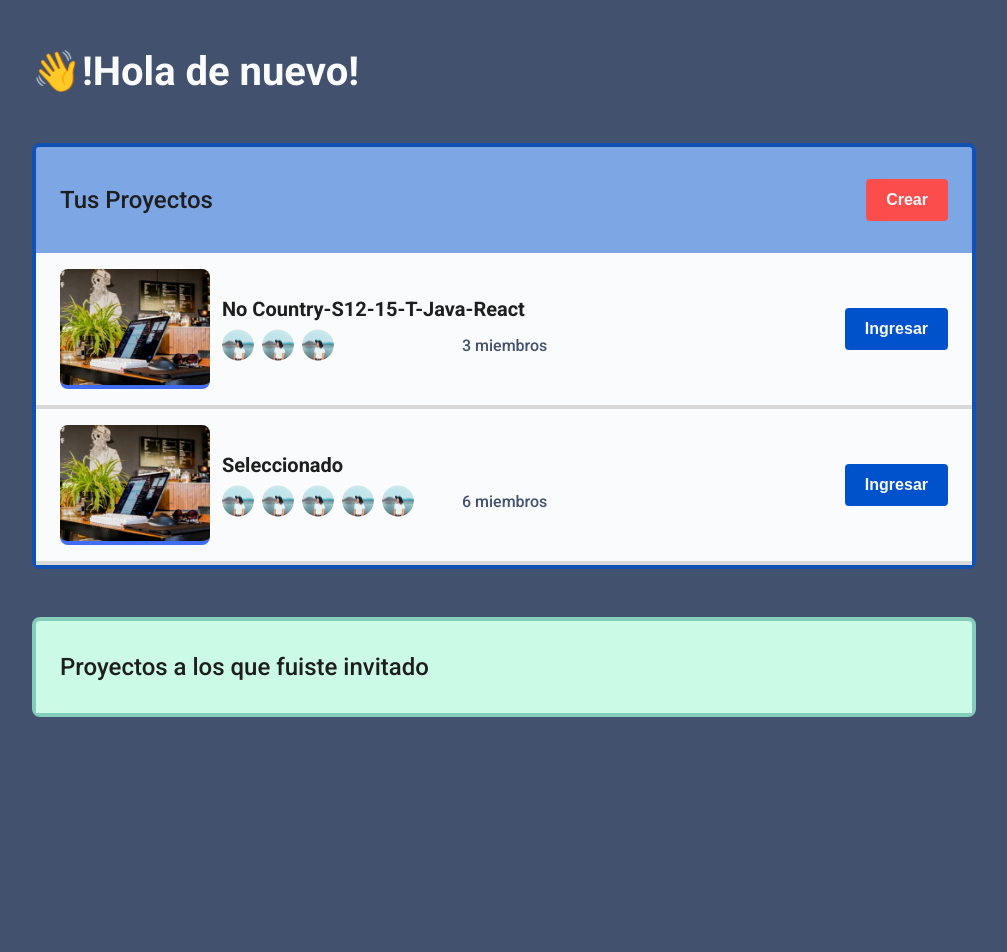
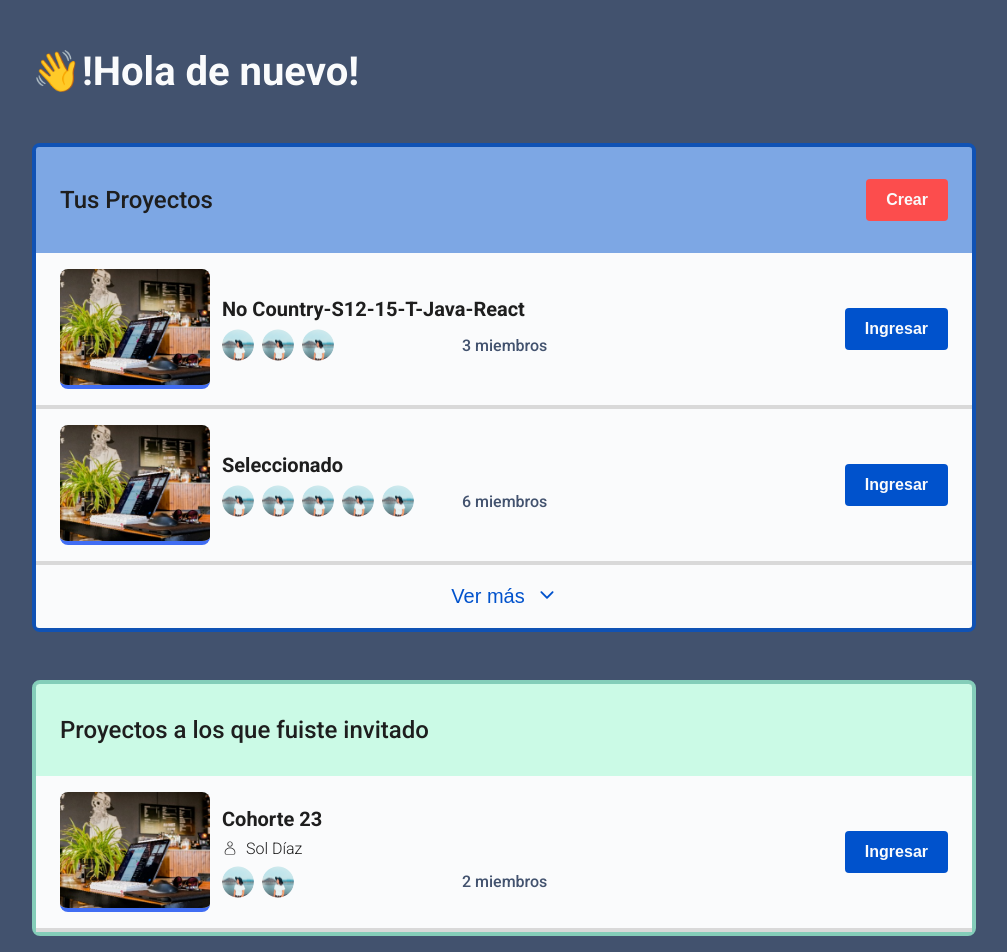
Before and after one commit to No-Country/S12-15-T-Java-React, a Next.js app in the folder frontend/: page /home in a window 1280 px wide. Shown: the top 952 px of the page, without its empty margins (136-1143 px from the left). Before the commit the page ends 800 px from the top, so only its background shows below. Built offline with nearby package versions, Linux system fonts and the light colour scheme.

Commit message:
feat: realizar las cards de guests

```diff
--- a/frontend/src/app/api/home/route.js
+++ b/frontend/src/app/api/home/route.js
@@ -67,11 +67,15 @@
 			},
 		],
 	},
+];
+
+export const guests = [
 	{
-		id: 4,
-		nameProject: 'Cohorte',
+		id: 3,
+		nameProject: 'Cohorte 23',
 		nameUser: 'Diego',
 		imgProject: '/images/projects.jpg',
+		nameProjectOwner: 'Sol Díaz',
 		members: [
 			{
 				id: 1,
@@ -84,23 +88,3 @@
 		],
 	},
 ];
-
-export const guests = [
-	{
-		id: 3,
-		nameProject: 'Cohorte 23',
-		nameUser: 'Diego',
-		imgProject: '/images/projects.jpg',
-		memberName: 'Sol Díaz',
-		members: [
-			{
-				id: 1,
-				imgProject: '/images/user.png',
-			},
-			{
-				id: 2,
-				imgProject: '/images/user.png',
-			},
-		],
-	},
-];
--- a/frontend/src/app/home/page.jsx
+++ b/frontend/src/app/home/page.jsx
@@ -9,7 +9,7 @@
 			<main className={styleHome.homeShape}>
 				<spam className={styleHome.homeHello}>👋!Hola de nuevo!</spam>
 				<Projects dataProjects={projects} btnCreate={true} />
-				<GuestProjects dataGuests={guests} />
+				<GuestProjects dataGuests={guests} btnCreate={false} />
 			</main>
 		</div>
 	);
--- a/frontend/src/components/Home/CardProject.jsx
+++ b/frontend/src/components/Home/CardProject.jsx
@@ -1,10 +1,18 @@
-import styleCard from '@/styles/home/projects.module.css';
 import Image from 'next/image';
 import { MemberProject } from './MemberProject';
 
-export const CardProject = ({ img, nameProject = 'algo', dataMembers }) => {
+import styleCard from '@/styles/home/projects.module.css';
+import { CiUser } from 'react-icons/ci';
+
+export const CardProject = ({
+	img,
+	nameProject,
+	dataMembers,
+	nameProjectOwner,
+}) => {
 	const numberMember = dataMembers ? dataMembers.length : 1;
 	const dataMember = dataMembers ? dataMembers.slice(0, 5) : [];
+	const projectOwner = nameProjectOwner ? nameProjectOwner : false;
 
 	return (
 		<main className={styleCard.card}>
@@ -18,6 +26,15 @@
 			<div className={styleCard.cardContent}>
 				<main className={styleCard.memberContent}>
 					<span className={styleCard.cardName}> {nameProject} </span>
+					{projectOwner && (
+						<div className={styleCard.projectOwner}>
+							<CiUser className={styleCard.iconUser} />
+							<span className={styleCard.nameProjectOwner}>
+								{' '}
+								{projectOwner}{' '}
+							</span>
+						</div>
+					)}
 					<div className={styleCard.members}>
 						<div className={styleCard.memberMap}>
 							{dataMember.map((member) => (
@@ -25,8 +42,7 @@
 							))}
 						</div>
 						<span className={styleCard.numberMember}>
-							{' '}
-							{numberMember} miembros{' '}
+							{numberMember} miembros
 						</span>
 					</div>
 				</main>
--- a/frontend/src/components/Home/GuestProjects.jsx
+++ b/frontend/src/components/Home/GuestProjects.jsx
@@ -1,11 +1,32 @@
 import { ShapeProjects } from '@/layouts/ShapeProjects';
-// import { CardProject } from './CardProject';
+import { CardProject } from './CardProject';
 
 import styleProject from '@/styles/home/projects.module.css';
+import { CardEmpty } from './CardEmpty';
 
-export const GuestProjects = () => {
-	// const image = '/images/projects.jpg';
-	// const imgMember = '/images/user.png';
+export const GuestProjects = ({ dataGuests }) => {
+	const notice = (
+		<>
+			No fuiste invitado a ningún proyecto 😟
+			<br />
+			¡Invita a tus amig@s a crear un proyecto! 🥳 🥳
+		</>
+	);
+	const lengthData = dataGuests ? dataGuests.length : 0;
+	const data =
+		lengthData > 0 ? (
+			dataGuests.map((guest) => (
+				<CardProject
+					key={guest.id}
+					img={guest.imgProject}
+					dataMembers={guest.members}
+					nameProject={guest.nameProject}
+					nameProjectOwner={guest.nameProjectOwner}
+				/>
+			))
+		) : (
+			<CardEmpty notice={notice} />
+		);
 
 	return (
 		<ShapeProjects
@@ -13,11 +34,7 @@
 			styleHeader={styleProject.headerGuest}
 			name="Proyectos a los que fuiste invitado"
 		>
-			{/* <CardProject
-				img={image}
-				imgMember={imgMember}
-				nameProject={'No Country-S12-15-T-Java-React'}
-			/> */}
+			{data}
 		</ShapeProjects>
 	);
 };
--- a/frontend/src/components/Home/Projects.jsx
+++ b/frontend/src/components/Home/Projects.jsx
@@ -32,17 +32,10 @@
 			styles={styleProject.project}
 			styleHeader={styleProject.header}
 			name="Tus Proyectos"
+			lengthData={lengthData}
 			btnCreate={true}
 		>
 			{data}
-			{/* {dataProjects.map((project) => (
-				<CardProject
-					key={project.id} // Agrega una clave única para cada proyecto
-					img={project.imgProject}
-					dataMembers={project.members}
-					nameProject={project.nameProject}
-				/>
-			))} */}
 		</ShapeProjects>
 	);
 };
```
